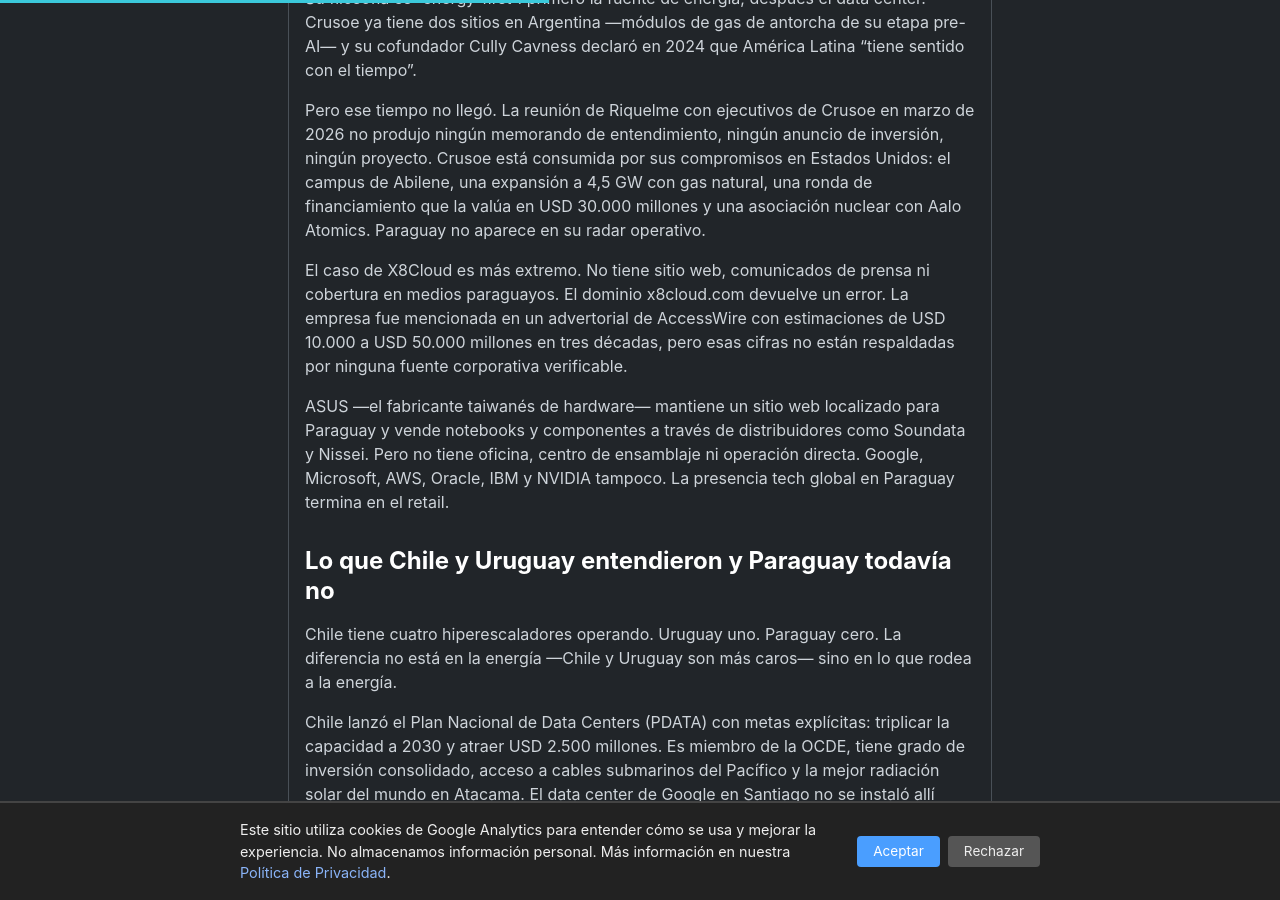
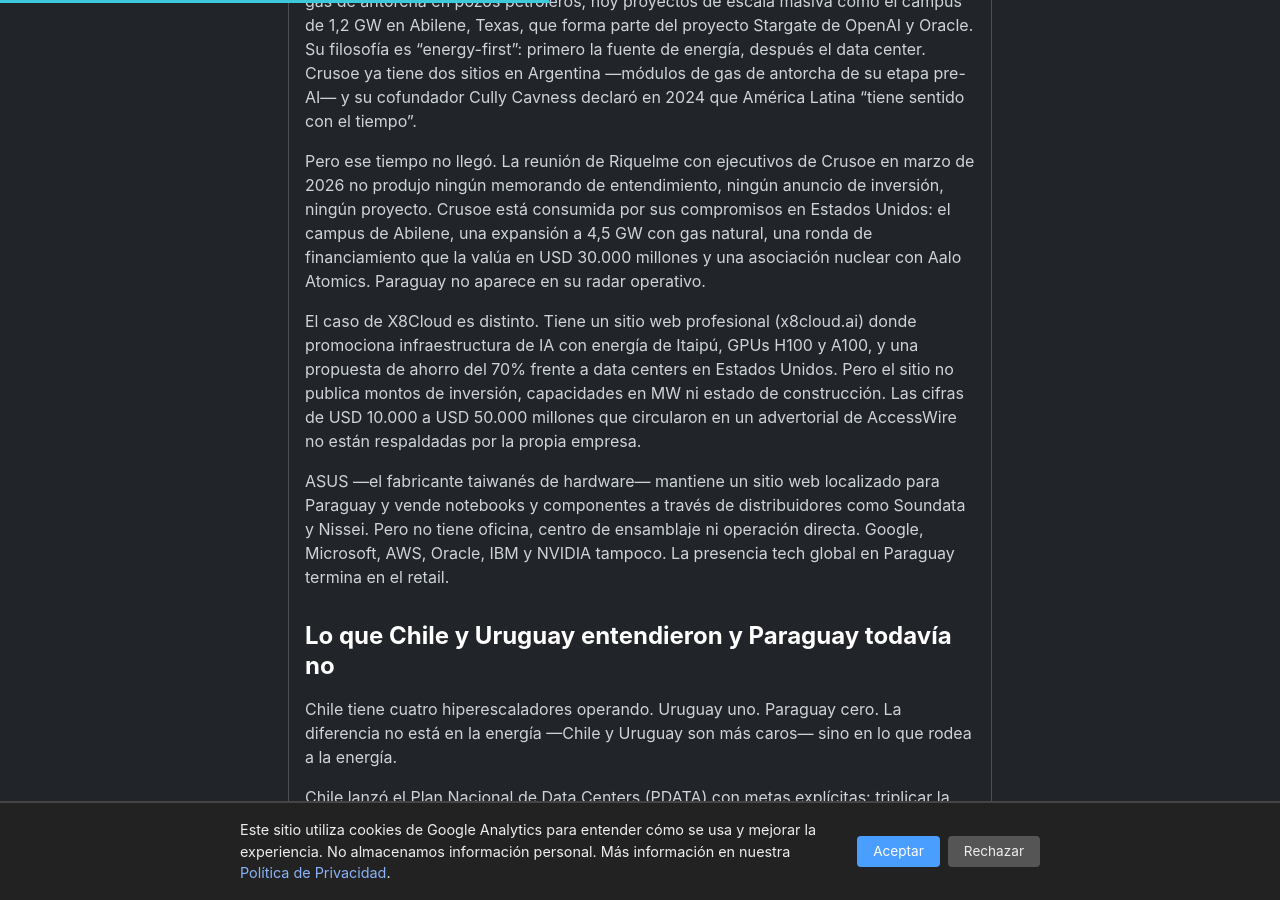
Before and after one commit to miravosqueinteresante/muchotexto.net, a Jekyll site: the page built from _posts/2026-07-31-silicon-valley-cono-sur-paraguay.md, in a window 1280 px wide and 900 px high, scrolled down 2767 px. Built offline with Jekyll 4.4.1, drawn with Linux system fonts in a browser that asks for light colours; some of the changed text lies outside the part shown.

Commit message:
fix(fact-check #16): X8Cloud dominio corregido x8cloud.com→x8cloud.ai, sitio verificado

```diff
--- a/_posts/2026-07-31-silicon-valley-cono-sur-paraguay.md
+++ b/_posts/2026-07-31-silicon-valley-cono-sur-paraguay.md
@@ -5,14 +5,14 @@
 last_modified_at: 2026-07-31 21:00:00 -0300
 categories: articulos
 tags: [geopolitica-regulacion, infraestructura-energia, tech-ecosistema, inversion, silicon-valley]
-description: "Paraguay tiene la electricidad más barata de Sudamérica. HIVE Digital ya invirtió USD 56M y opera 300 MW. Pero el resto de Silicon Valley no se decide."
+description: "Paraguay tiene la electricidad más barata de Sudamérica. HIVE Digital ya invirtió USD 56M y opera 300 MW. Pero el resto de Silicon Valley todavía no se decide a invertir."
 ---
 
 En marzo de 2026 el ministro de Industria y Comercio de Paraguay, Marco Riquelme, aterrizó en Silicon Valley con una agenda de reuniones que incluía a OpenAI, Nvidia, Crusoe y Lambda. La misión: vender a Paraguay como el próximo destino de infraestructura de inteligencia artificial. Pero la empresa que más había invertido en Paraguay ya estaba allí desde antes: una minera de Bitcoin canadiense reconvertida que en noviembre de 2024 había puesto la primera piedra de lo que hoy son 300 megavatios operativos.
 
 > **En resumen:**
 > - HIVE Digital Technologies es el único inversor tech de escala global con presencia real en Paraguay: 300 MW operativos, USD 56M en adquisiciones y 68% de su capacidad mundial en suelo paraguayo.
-> - Crusoe AI, X8Cloud y ASUS no tienen inversiones confirmadas en Paraguay. Crusoe solo tuvo una reunión exploratoria con el gobierno; X8Cloud no tiene presencia web verificable.
+> - Crusoe AI, X8Cloud y ASUS no tienen inversiones confirmadas en Paraguay. Crusoe solo tuvo una reunión exploratoria con el gobierno; X8Cloud promociona servicios pero sin cifras verificables de inversión.
 > - Paraguay tiene la electricidad industrial más barata de Sudamérica (USD 30-45 por MWh), un superávit energético del 200% y un régimen fiscal de maquila con 1% de impuesto a la renta. Pero cero hiperescaladores.
 > - Chile atrajo a cuatro hiperescaladores (AWS, Google, Microsoft, Oracle) con estabilidad jurídica, no con energía barata. Uruguay consiguió a Google con USD 850M de inversión. Paraguay tiene condiciones que ningún otro país ofrece y capital que ningún otro país recibe.
 
@@ -42,7 +42,7 @@
 
 Pero ese tiempo no llegó. La reunión de Riquelme con ejecutivos de Crusoe en marzo de 2026 no produjo ningún memorando de entendimiento, ningún anuncio de inversión, ningún proyecto. Crusoe está consumida por sus compromisos en Estados Unidos: el campus de Abilene, una expansión a 4,5 GW con gas natural, una ronda de financiamiento que la valúa en USD 30.000 millones y una asociación nuclear con Aalo Atomics. Paraguay no aparece en su radar operativo.
 
-El caso de X8Cloud es más extremo. No tiene sitio web, comunicados de prensa ni cobertura en medios paraguayos. El dominio x8cloud.com devuelve un error. La empresa fue mencionada en un advertorial de AccessWire con estimaciones de USD 10.000 a USD 50.000 millones en tres décadas, pero esas cifras no están respaldadas por ninguna fuente corporativa verificable.
+El caso de X8Cloud es distinto. Tiene un sitio web profesional (x8cloud.ai) donde promociona infraestructura de IA con energía de Itaipú, GPUs H100 y A100, y una propuesta de ahorro del 70% frente a data centers en Estados Unidos. Pero el sitio no publica montos de inversión, capacidades en MW ni estado de construcción. Las cifras de USD 10.000 a USD 50.000 millones que circularon en un advertorial de AccessWire no están respaldadas por la propia empresa.
 
 ASUS —el fabricante taiwanés de hardware— mantiene un sitio web localizado para Paraguay y vende notebooks y componentes a través de distribuidores como Soundata y Nissei. Pero no tiene oficina, centro de ensamblaje ni operación directa. Google, Microsoft, AWS, Oracle, IBM y NVIDIA tampoco. La presencia tech global en Paraguay termina en el retail.
 
@@ -103,6 +103,7 @@
 15. [Transparency International — Corruption Perceptions Index 2025: Uruguay 73, Paraguay 24](https://www.transparency.org/en/cpi/2025) (febrero 2026)
 16. [Introl Blog — Latin America AI Infrastructure](https://www.introl.com/blog/) (abril 2026)
 17. [Global Data Center Hub — South America: The $380B AI Race](https://www.globaldatacenterhub.com/) (septiembre 2025)
+18. [X8Cloud — sitio oficial](https://x8cloud.ai/?lang=es)
 
 <script type="application/ld+json">
 {
--- a/directorio.markdown
+++ b/directorio.markdown
@@ -23,7 +23,7 @@
 ## Data centers e infraestructura
 
 - **Yguazú Digital** — Proyecto binacional Paraguay-Taiwán: Fase I 10 MW / $200-500M, Fase II 100 MW / ~$5B, Fase III 1 GW / ~$40B. [Leer análisis](/articulos/2026/06/23/yguazu-digital-paraguay-hub-ia-mas-grande-del-mundo/).
-- **X8 Cloud** — Mencionada en fuentes promocionales con planes de data center de IA en Paraguay, pero sin presencia web verificable ni comunicados corporativos. [Leer más](/articulos/2026/07/31/silicon-valley-cono-sur-paraguay/).
+- **[X8Cloud](https://x8cloud.ai/?lang=es)** — Plataforma de infraestructura de IA con energía de Itaipú. Promociona GPUs H100/A100, ahorro del 70% y latencia sub-10ms para Latinoamérica. Sin cifras públicas de inversión ni estado de construcción. [Leer más](/articulos/2026/07/31/silicon-valley-cono-sur-paraguay/).
 - **Pardat Holding** — Proyecta data center de 100 MW en Yguazú, 700 empleos directos e indirectos. [Leer más](/articulos/2026/07/10/talento-tech-paraguay-ia/).
 - **[Dominion AI](https://dominionaipy.com/)** — Data center subterráneo de IA. Infraestructura para alojar servidores, parte del ecosistema emergente de Paraguay. [Leer análisis](/articulos/2026/07/21/ia-justicia-paraguay/).
 - **Data Center Estatal Tier III** — Adjudicado por el MITIC en mayo 2026: 5.000 VMs, 2.000 contenedores, financiado por el BID. [Leer más](/articulos/2026/07/16/ia-soberana-paraguay/).
```
